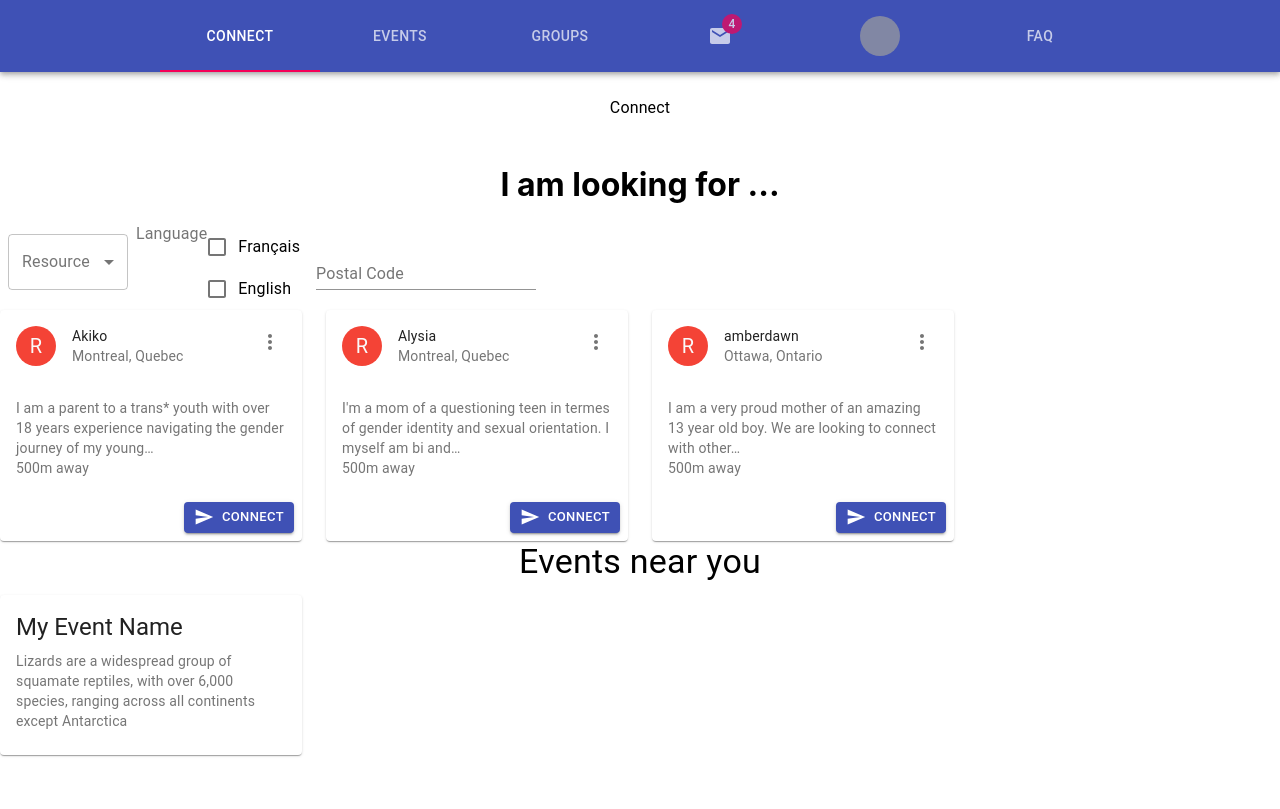
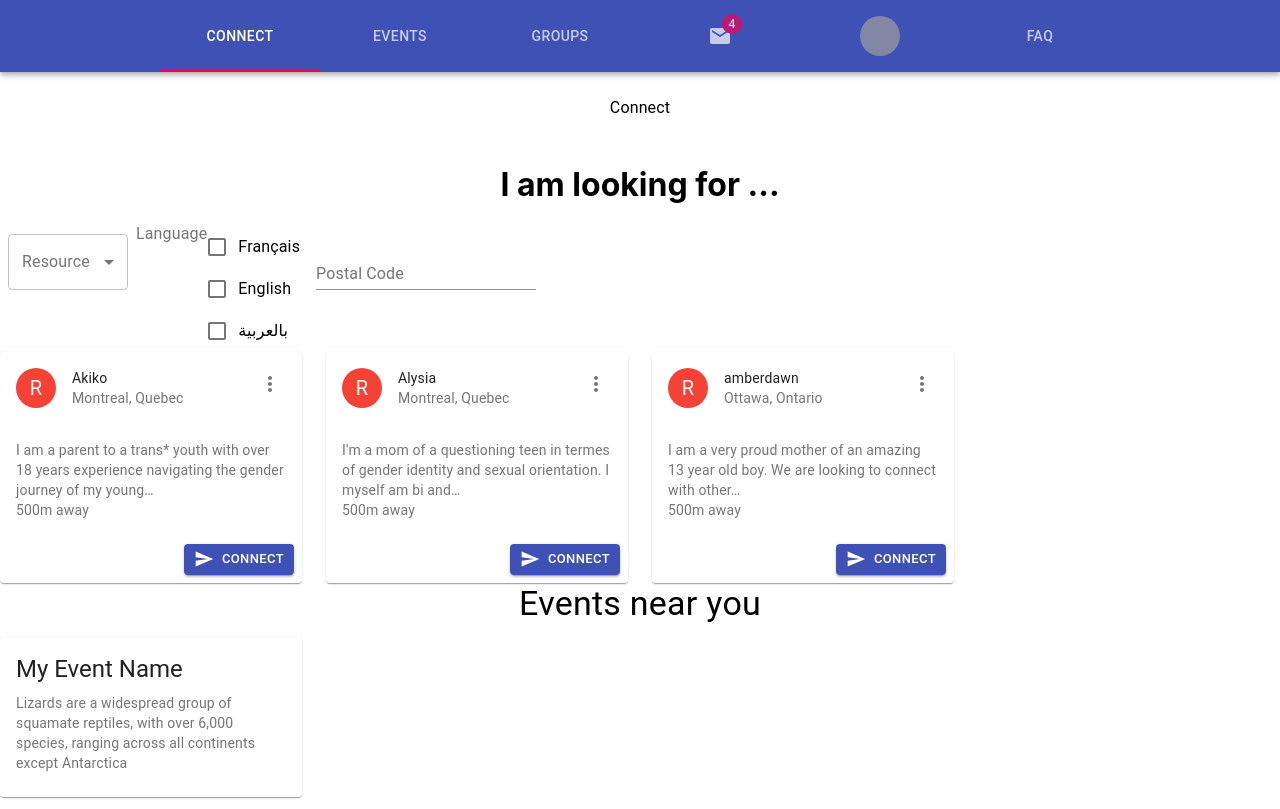
Before and after one commit to chrisdivina-ls/pridehacks-2019, a React app in the folder connect-locally/: page / in a window 1280 px wide. Built offline with nearby package versions, Linux system fonts and the light colour scheme; grey boxes are pictures that could not be loaded.

Commit message:
add Arabic

```diff
--- a/connect-locally/src/components/Filters.js
+++ b/connect-locally/src/components/Filters.js
@@ -35,7 +35,8 @@ export default function Filters() {
   });
   const [state, setState] = React.useState({
     Français: false,
-    English: false
+    English: false,
+    Arabic: false
   });
 
   const inputLabel = React.useRef(null);
@@ -55,7 +56,7 @@ export default function Filters() {
     setState({ ...state, [name]: event.target.checked });
   };
 
-  const { Français, English } = state;
+  const { Français, English, Arabic } = state;
 
   return (
     <div>
@@ -97,6 +98,12 @@ export default function Filters() {
             }
             label="English"
           />
+          <FormControlLabel
+            control={
+              <Checkbox checked={Arabic} onChange={handleChecked('Arabic')} value="Arabic" />
+            }
+            label="بالعربية"
+          />
         </FormGroup>
         <TextField
           id="standard-with-placeholder"
```
